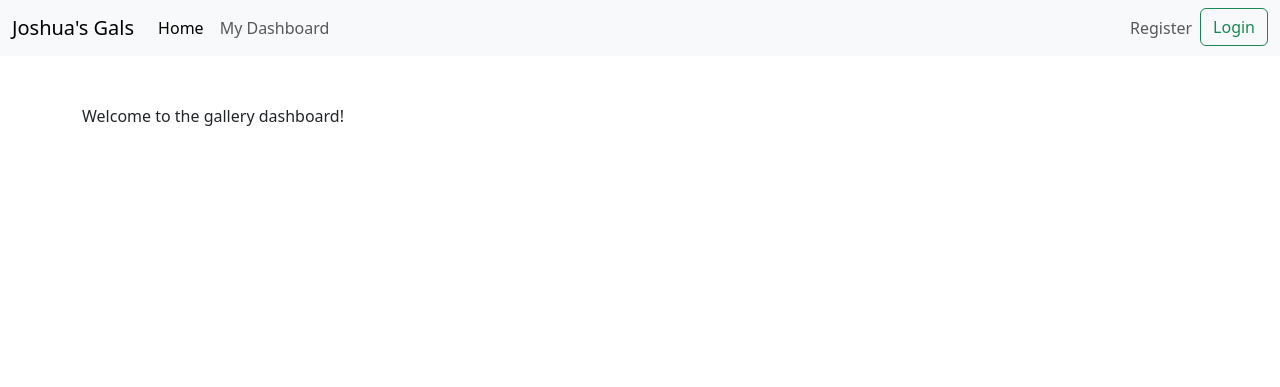
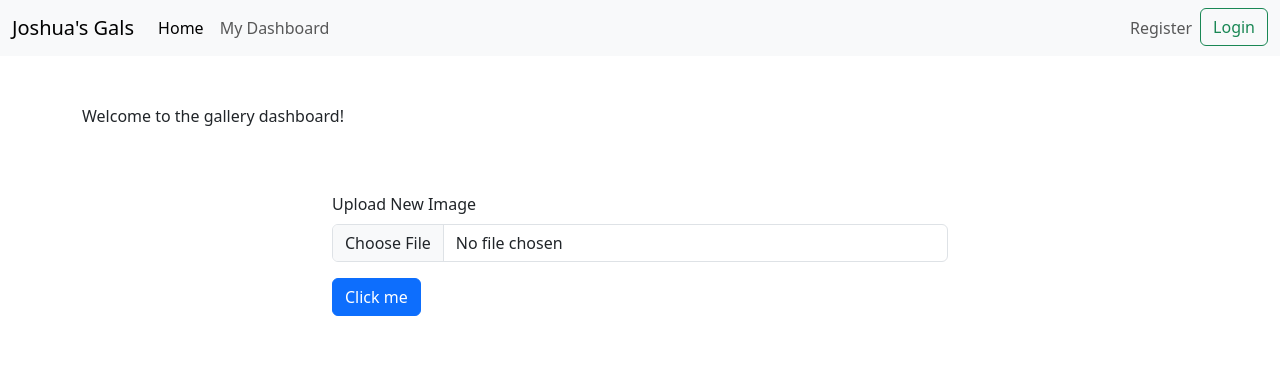
Before and after one commit to joshuaverne/joshuasgallery-server, a Django app: page /gallery/ in a window 1280 px wide. Shown: the top 387 px of the page. Run offline with Django 4.2, Linux system fonts and the light colour scheme; data that the repository does not hold is empty; some libraries are stand-ins or nearby versions.

Commit message:
bootstrap image upload form to gallery dashbourd

```diff
--- a/mysite/templates/mysite/my_gallery_dashboard.html
+++ b/mysite/templates/mysite/my_gallery_dashboard.html
@@ -16,4 +16,23 @@
     <p>Welcome to the gallery dashboard!</p>
 </div>
 
+<div class="container col-md-6">
+    <div class="mb-5">
+        <label for="Image" class="form-label">Upload New Image</label>
+        <input class="form-control" type="file" id="formFile" onchange="preview()">
+        <button onclick="clearImage()" class="btn btn-primary mt-3">Click me</button>
+    </div>
+    <img id="frame" src="" class="img-fluid" />
+</div>
+
+<script>
+    function preview() {
+        frame.src = URL.createObjectURL(event.target.files[0]);
+    }
+    function clearImage() {
+        document.getElementById('formFile').value = null;
+        frame.src = "";
+    }
+</script>
+
 {% endblock %}
```
